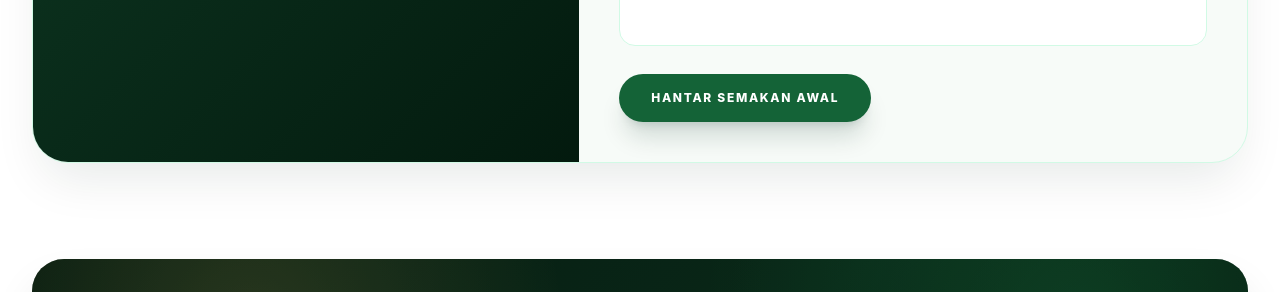
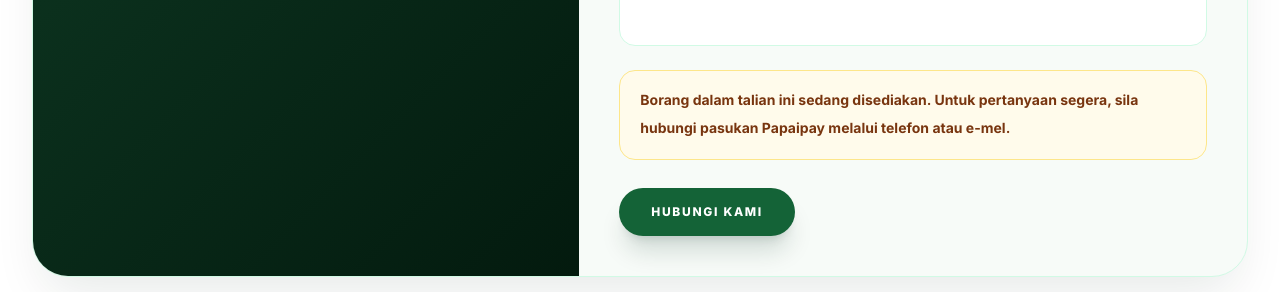
Before and after one commit to Neugens-Solution/papaipay-website, a Next.js app: page /apply in a window 1280 px wide. Shown: the part 1639-1931 px from the top of the page. Built offline with nearby package versions, Linux system fonts and the light colour scheme; no server answers.

Commit message:
Make public forms honest for preview (#42)

```diff
--- a/app/apply/page-client.tsx
+++ b/app/apply/page-client.tsx
@@ -1,6 +1,6 @@
 "use client";
 
-import { FormEvent, useState } from "react";
+import { FormEvent } from "react";
 
 import { Footer as SiteFooter, Header as SiteHeader } from "../site-components";
 
@@ -41,24 +41,8 @@ function RadioGroup({ legend, name }: { legend: string; name: string }) {
 }
 
 export default function ApplyPage() {
-  const [status, setStatus] = useState<"idle" | "loading" | "success" | "error">("idle");
-
   function handleSubmit(event: FormEvent<HTMLFormElement>) {
     event.preventDefault();
-    const form = event.currentTarget;
-
-    if (!form.checkValidity()) {
-      setStatus("error");
-      form.reportValidity();
-      return;
-    }
-
-    setStatus("loading");
-
-    window.setTimeout(() => {
-      setStatus("success");
-      form.reset();
-    }, 700);
   }
 
   return (
@@ -102,7 +86,7 @@ export default function ApplyPage() {
             </div>
           </aside>
 
-          <form noValidate onSubmit={handleSubmit} className="p-6 md:p-10" action="/api/apply" method="post">
+          <form noValidate onSubmit={handleSubmit} className="p-6 md:p-10">
             <h2 className="text-2xl font-bold tracking-[-0.04em] text-slate-950 md:text-3xl">Mohon Semakan Awal</h2>
 
             <div className="mt-8 space-y-8">
@@ -139,12 +123,11 @@ export default function ApplyPage() {
               </section>
             </div>
 
-            {status === "success" && <p role="status" className="mt-6 rounded-2xl border border-emerald-200 bg-emerald-50 px-5 py-4 text-sm font-bold leading-7 text-brand-900">Terima kasih. Maklumat anda telah diterima untuk semakan awal. Pasukan Papaipay akan menghubungi anda untuk langkah seterusnya.</p>}
-            {status === "error" && <p role="alert" className="mt-6 rounded-2xl border border-red-200 bg-red-50 px-5 py-4 text-sm font-bold leading-7 text-red-700">Sila lengkapkan maklumat yang diperlukan sebelum menghantar permohonan.</p>}
+            <p role="status" className="mt-6 rounded-2xl border border-amber-200 bg-amber-50 px-5 py-4 text-sm font-bold leading-7 text-amber-900">Borang dalam talian ini sedang disediakan. Untuk pertanyaan segera, sila hubungi pasukan Papaipay melalui telefon atau e-mel.</p>
 
-            <button type="submit" disabled={status === "loading"} className="mt-7 w-full rounded-full bg-brand-700 px-8 py-4 text-xs font-extrabold uppercase tracking-[0.14em] text-white shadow-xl shadow-emerald-950/15 transition hover:-translate-y-0.5 hover:bg-brand-900 disabled:cursor-not-allowed disabled:opacity-70 md:w-auto">
-              {status === "loading" ? "Menghantar..." : "Hantar Semakan Awal"}
-            </button>
+            <a href="/contact" className="mt-7 inline-flex w-full justify-center rounded-full bg-brand-700 px-8 py-4 text-xs font-extrabold uppercase tracking-[0.14em] text-white shadow-xl shadow-emerald-950/15 transition hover:-translate-y-0.5 hover:bg-brand-900 md:w-auto">
+              Hubungi Kami
+            </a>
           </form>
         </div>
       </section>
--- a/app/careers/page-client.tsx
+++ b/app/careers/page-client.tsx
@@ -103,7 +103,7 @@ export default function CareersPage() {
               <div className="mt-10 rounded-2xl border border-white/10 bg-white/10 p-5 text-sm font-semibold leading-7 text-white/78">Pasukan kami akan menyemak permohonan anda dan menghubungi calon yang disenarai pendek.</div>
             </div>
           </div>
-          <form className="bg-[#f7fbf8] p-6 md:p-10">
+          <form onSubmit={(event) => event.preventDefault()} className="bg-[#f7fbf8] p-6 md:p-10">
             <div className="grid gap-5 md:grid-cols-2">
               <Field label="Nama Penuh" placeholder="Nama penuh anda" />
               <Field label="Alamat E-mel" placeholder="you@example.com" type="email" />
@@ -112,7 +112,7 @@ export default function CareersPage() {
             </div>
             <label className="mt-5 grid gap-2 text-sm font-extrabold text-slate-800"><span>Mesej</span><textarea rows={5} required placeholder="Ceritakan secara ringkas tentang pengalaman dan minat kerjaya anda." className="resize-none rounded-2xl border border-emerald-100 bg-white px-5 py-4 text-sm font-semibold text-slate-800 outline-none transition placeholder:text-slate-400 focus:border-brand-700 focus:ring-4 focus:ring-brand-700/10" /></label>
             <label className="mt-5 grid gap-2 text-sm font-extrabold text-slate-800"><span>Muat Naik Resume</span><input required type="file" accept=".pdf,.doc,.docx" className="rounded-2xl border border-dashed border-emerald-200 bg-white px-5 py-4 text-sm font-semibold text-slate-700 outline-none file:mr-4 file:rounded-full file:border-0 file:bg-brand-700 file:px-5 file:py-2.5 file:text-xs file:font-extrabold file:uppercase file:tracking-[0.1em] file:text-white focus:border-brand-700 focus:ring-4 focus:ring-brand-700/10" /></label>
-            <button type="submit" className="mt-7 w-full rounded-full bg-brand-700 px-8 py-4 text-xs font-extrabold uppercase tracking-[0.14em] text-white shadow-xl shadow-emerald-950/15 transition hover:-translate-y-0.5 hover:bg-brand-900 md:w-auto">Hantar Permohonan</button>
+            <p role="status" className="mt-6 rounded-2xl border border-amber-200 bg-amber-50 px-5 py-4 text-sm font-bold leading-7 text-amber-900">Borang permohonan dalam talian dan muat naik resume sedang disediakan. Sila hantar permohonan dan resume anda melalui e-mel sehingga fungsi ini diaktifkan.</p><a href="mailto:career@papaipay.com" className="mt-7 inline-flex w-full justify-center rounded-full bg-brand-700 px-8 py-4 text-xs font-extrabold uppercase tracking-[0.14em] text-white shadow-xl shadow-emerald-950/15 transition hover:-translate-y-0.5 hover:bg-brand-900 md:w-auto">E-mel Resume</a>
           </form>
         </div>
       </section>
--- a/app/contact/page-client.tsx
+++ b/app/contact/page-client.tsx
@@ -96,7 +96,7 @@ export default function ContactPage() {
               <div className="mt-10 rounded-2xl border border-white/10 bg-white/10 p-5 text-sm font-semibold leading-7 text-white/78">Untuk pertanyaan segera, sila hubungi kami melalui telefon pada waktu pejabat.</div>
             </div>
           </div>
-          <form className="p-6 md:p-10">
+          <form onSubmit={(event) => event.preventDefault()} className="p-6 md:p-10">
             <div className="grid gap-5 md:grid-cols-2">
               <Field label="Nama Penuh" placeholder="Nama anda" />
               <Field label="Nombor Telefon" placeholder="03-6279 0080" type="tel" />
@@ -104,7 +104,7 @@ export default function ContactPage() {
               <label className="grid gap-2 text-sm font-extrabold text-slate-800"><span>Perkhidmatan Yang Diminati</span><select className="h-14 rounded-2xl border border-emerald-100 bg-white px-5 text-sm font-semibold text-slate-800 outline-none transition focus:border-brand-700 focus:ring-4 focus:ring-brand-700/10">{enquiryTypes.map((type) => <option key={type}>{type}</option>)}</select></label>
             </div>
             <label className="mt-5 grid gap-2 text-sm font-extrabold text-slate-800"><span>Mesej</span><textarea rows={6} placeholder="Ceritakan secara ringkas tentang pertanyaan anda." className="resize-none rounded-2xl border border-emerald-100 bg-white px-5 py-4 text-sm font-semibold text-slate-800 outline-none transition placeholder:text-slate-400 focus:border-brand-700 focus:ring-4 focus:ring-brand-700/10" /></label>
-            <button type="submit" className="mt-7 w-full rounded-full bg-brand-700 px-8 py-4 text-xs font-extrabold uppercase tracking-[0.14em] text-white shadow-xl shadow-emerald-950/15 transition hover:-translate-y-0.5 hover:bg-brand-900 md:w-auto">Hantar Pertanyaan</button>
+            <p role="status" className="mt-6 rounded-2xl border border-amber-200 bg-amber-50 px-5 py-4 text-sm font-bold leading-7 text-amber-900">Borang dalam talian ini sedang disediakan. Untuk pertanyaan segera, sila hubungi pasukan Papaipay melalui telefon atau e-mel.</p><a href="tel:0362790080" className="mt-7 inline-flex w-full justify-center rounded-full bg-brand-700 px-8 py-4 text-xs font-extrabold uppercase tracking-[0.14em] text-white shadow-xl shadow-emerald-950/15 transition hover:-translate-y-0.5 hover:bg-brand-900 md:w-auto">Hubungi Kami</a>
           </form>
         </div>
       </section>
--- a/app/en/apply/page-client.tsx
+++ b/app/en/apply/page-client.tsx
@@ -1,6 +1,6 @@
 "use client";
 
-import { FormEvent, useState } from "react";
+import { FormEvent } from "react";
 
 import { Footer as SiteFooter, Header as SiteHeader } from "../../site-components";
 
@@ -41,24 +41,8 @@ function RadioGroup({ legend, name }: { legend: string; name: string }) {
 }
 
 export default function ApplyPage() {
-  const [status, setStatus] = useState<"idle" | "loading" | "success" | "error">("idle");
-
   function handleSubmit(event: FormEvent<HTMLFormElement>) {
     event.preventDefault();
-    const form = event.currentTarget;
-
-    if (!form.checkValidity()) {
-      setStatus("error");
-      form.reportValidity();
-      return;
-    }
-
-    setStatus("loading");
-
-    window.setTimeout(() => {
-      setStatus("success");
-      form.reset();
-    }, 700);
   }
 
   return (
@@ -102,7 +86,7 @@ export default function ApplyPage() {
             </div>
           </aside>
 
-          <form noValidate onSubmit={handleSubmit} className="p-6 md:p-10" action="/api/apply" method="post">
+          <form noValidate onSubmit={handleSubmit} className="p-6 md:p-10">
             <h2 className="text-2xl font-bold tracking-[-0.04em] text-slate-950 md:text-3xl">Apply for Initial Review</h2>
 
             <div className="mt-8 space-y-8">
@@ -139,12 +123,11 @@ export default function ApplyPage() {
               </section>
             </div>
 
-            {status === "success" && <p role="status" className="mt-6 rounded-2xl border border-emerald-200 bg-emerald-50 px-5 py-4 text-sm font-bold leading-7 text-brand-900">Thank you. Your information has been received for initial review. The Papaipay team will contact you for the next steps.</p>}
-            {status === "error" && <p role="alert" className="mt-6 rounded-2xl border border-red-200 bg-red-50 px-5 py-4 text-sm font-bold leading-7 text-red-700">Please complete the required information before submitting your application.</p>}
+            <p role="status" className="mt-6 rounded-2xl border border-amber-200 bg-amber-50 px-5 py-4 text-sm font-bold leading-7 text-amber-900">This online form is being prepared. For immediate enquiries, please contact the Papaipay team by phone or email.</p>
 
-            <button type="submit" disabled={status === "loading"} className="mt-7 w-full rounded-full bg-brand-700 px-8 py-4 text-xs font-extrabold uppercase tracking-[0.14em] text-white shadow-xl shadow-emerald-950/15 transition hover:-translate-y-0.5 hover:bg-brand-900 disabled:cursor-not-allowed disabled:opacity-70 md:w-auto">
-              {status === "loading" ? "Submitting..." : "Submit for Review"}
-            </button>
+            <a href="/en/contact" className="mt-7 inline-flex w-full justify-center rounded-full bg-brand-700 px-8 py-4 text-xs font-extrabold uppercase tracking-[0.14em] text-white shadow-xl shadow-emerald-950/15 transition hover:-translate-y-0.5 hover:bg-brand-900 md:w-auto">
+              Contact Us
+            </a>
           </form>
         </div>
       </section>
--- a/app/en/careers/page-client.tsx
+++ b/app/en/careers/page-client.tsx
@@ -103,7 +103,7 @@ export default function CareersPage() {
               <div className="mt-10 rounded-2xl border border-white/10 bg-white/10 p-5 text-sm font-semibold leading-7 text-white/78">Our team will review your application and contact shortlisted candidates.</div>
             </div>
           </div>
-          <form className="bg-[#f7fbf8] p-6 md:p-10">
+          <form onSubmit={(event) => event.preventDefault()} className="bg-[#f7fbf8] p-6 md:p-10">
             <div className="grid gap-5 md:grid-cols-2">
               <Field label="Full Name" placeholder="Your full name" />
               <Field label="Email Address" placeholder="you@example.com" type="email" />
@@ -112,7 +112,7 @@ export default function CareersPage() {
             </div>
             <label className="mt-5 grid gap-2 text-sm font-extrabold text-slate-800"><span>Message</span><textarea rows={5} required placeholder="Briefly tell us about your experience and career interests." className="resize-none rounded-2xl border border-emerald-100 bg-white px-5 py-4 text-sm font-semibold text-slate-800 outline-none transition placeholder:text-slate-400 focus:border-brand-700 focus:ring-4 focus:ring-brand-700/10" /></label>
             <label className="mt-5 grid gap-2 text-sm font-extrabold text-slate-800"><span>Upload Resume</span><input required type="file" accept=".pdf,.doc,.docx" className="rounded-2xl border border-dashed border-emerald-200 bg-white px-5 py-4 text-sm font-semibold text-slate-700 outline-none file:mr-4 file:rounded-full file:border-0 file:bg-brand-700 file:px-5 file:py-2.5 file:text-xs file:font-extrabold file:uppercase file:tracking-[0.1em] file:text-white focus:border-brand-700 focus:ring-4 focus:ring-brand-700/10" /></label>
-            <button type="submit" className="mt-7 w-full rounded-full bg-brand-700 px-8 py-4 text-xs font-extrabold uppercase tracking-[0.14em] text-white shadow-xl shadow-emerald-950/15 transition hover:-translate-y-0.5 hover:bg-brand-900 md:w-auto">Submit Application</button>
+            <p role="status" className="mt-6 rounded-2xl border border-amber-200 bg-amber-50 px-5 py-4 text-sm font-bold leading-7 text-amber-900">The online application form and resume upload are being prepared. Please send your application and resume by email until this feature is activated.</p><a href="mailto:career@papaipay.com" className="mt-7 inline-flex w-full justify-center rounded-full bg-brand-700 px-8 py-4 text-xs font-extrabold uppercase tracking-[0.14em] text-white shadow-xl shadow-emerald-950/15 transition hover:-translate-y-0.5 hover:bg-brand-900 md:w-auto">Email Resume</a>
           </form>
         </div>
       </section>
--- a/app/en/contact/page-client.tsx
+++ b/app/en/contact/page-client.tsx
@@ -96,7 +96,7 @@ export default function ContactPage() {
               <div className="mt-10 rounded-2xl border border-white/10 bg-white/10 p-5 text-sm font-semibold leading-7 text-white/78">For urgent enquiries, please call us during office hours.</div>
             </div>
           </div>
-          <form className="p-6 md:p-10">
+          <form onSubmit={(event) => event.preventDefault()} className="p-6 md:p-10">
             <div className="grid gap-5 md:grid-cols-2">
               <Field label="Full Name" placeholder="Your name" />
               <Field label="Phone Number" placeholder="03-6279 0080" type="tel" />
@@ -104,7 +104,7 @@ export default function ContactPage() {
               <label className="grid gap-2 text-sm font-extrabold text-slate-800"><span>Service of Interest</span><select className="h-14 rounded-2xl border border-emerald-100 bg-white px-5 text-sm font-semibold text-slate-800 outline-none transition focus:border-brand-700 focus:ring-4 focus:ring-brand-700/10">{enquiryTypes.map((type) => <option key={type}>{type}</option>)}</select></label>
             </div>
             <label className="mt-5 grid gap-2 text-sm font-extrabold text-slate-800"><span>Message</span><textarea rows={6} placeholder="Briefly tell us about your enquiry." className="resize-none rounded-2xl border border-emerald-100 bg-white px-5 py-4 text-sm font-semibold text-slate-800 outline-none transition placeholder:text-slate-400 focus:border-brand-700 focus:ring-4 focus:ring-brand-700/10" /></label>
-            <button type="submit" className="mt-7 w-full rounded-full bg-brand-700 px-8 py-4 text-xs font-extrabold uppercase tracking-[0.14em] text-white shadow-xl shadow-emerald-950/15 transition hover:-translate-y-0.5 hover:bg-brand-900 md:w-auto">Submit Enquiry</button>
+            <p role="status" className="mt-6 rounded-2xl border border-amber-200 bg-amber-50 px-5 py-4 text-sm font-bold leading-7 text-amber-900">This online form is being prepared. For immediate enquiries, please contact the Papaipay team by phone or email.</p><a href="tel:0362790080" className="mt-7 inline-flex w-full justify-center rounded-full bg-brand-700 px-8 py-4 text-xs font-extrabold uppercase tracking-[0.14em] text-white shadow-xl shadow-emerald-950/15 transition hover:-translate-y-0.5 hover:bg-brand-900 md:w-auto">Contact Us</a>
           </form>
         </div>
       </section>
--- a/app/page-client.tsx
+++ b/app/page-client.tsx
@@ -258,16 +258,16 @@ export default function Home() {
             <div className="relative">
               <p className="text-xs font-extrabold uppercase tracking-[0.24em] text-[#d6b95f]">Mulakan Hari Ini</p>
               <h2 className="mt-4 max-w-md text-3xl font-bold leading-[1.04] tracking-[-0.045em] md:text-4xl">Mulakan Semakan Awal Bersama Papaipay</h2>
-              <p className="mt-4 max-w-md text-sm leading-7 text-white/75">Isi maklumat asas anda dan pasukan Papaipay akan menghubungi anda untuk semakan awal.</p>
+              <p className="mt-4 max-w-md text-sm leading-7 text-white/75">Borang dalam talian ini sedang disediakan. Untuk pertanyaan segera, sila hubungi pasukan Papaipay melalui telefon atau e-mel.</p>
               <div className="mt-6 grid gap-2.5 text-sm font-semibold text-white/80">
                 {["Semakan Awal Percuma", "Sesi konsultasi bersama perunding berpengalaman", "Cadangan Pelan Penyelesaian"].map((item) => (
                   <div key={item} className="flex items-center gap-3"><span className="grid h-6 w-6 place-items-center rounded-full border border-[#d6b95f]/50 text-[#d6b95f]">✓</span>{item}</div>
                 ))}
               </div>
-              <p className="mt-6 rounded-2xl border border-white/10 bg-white/10 px-4 py-3 text-xs font-semibold text-white/75">Kami akan hubungi anda dalam masa 1–2 hari bekerja.</p>
+              <p className="mt-6 rounded-2xl border border-white/10 bg-white/10 px-4 py-3 text-xs font-semibold text-white/75">Gunakan pautan di bawah untuk meneruskan ke halaman semakan awal atau hubungi pasukan kami.</p>
             </div>
           </div>
-          <form className="grid content-center gap-3 bg-white p-6 md:p-7 lg:p-8">
+          <div className="grid content-center gap-3 bg-white p-6 md:p-7 lg:p-8">
             {["Nama penuh", "Nombor telefon", "Alamat E-mel"].map((label) => (
               <label key={label} className="grid gap-1.5 text-xs font-bold text-slate-600">
                 {label}
@@ -278,8 +278,8 @@ export default function Home() {
               Catatan ringkas
               <textarea className="min-h-20 rounded-xl border border-slate-200 bg-slate-50 px-4 py-3 text-sm font-medium text-slate-900 outline-none transition placeholder:text-slate-400 focus:border-brand-700 focus:bg-white" placeholder="Catatan ringkas" />
             </label>
-            <button type="button" className="mt-1 rounded-full bg-brand-700 px-6 py-2.5 text-xs font-extrabold uppercase tracking-[0.12em] text-white shadow-lg shadow-emerald-950/15 transition hover:-translate-y-0.5 hover:bg-brand-900">Hantar Permohonan</button>
-          </form>
+            <a href="/apply" className="mt-1 rounded-full bg-brand-700 px-6 py-2.5 text-center text-xs font-extrabold uppercase tracking-[0.12em] text-white shadow-lg shadow-emerald-950/15 transition hover:-translate-y-0.5 hover:bg-brand-900">Mohon Semakan Awal</a>
+          </div>
         </div>
       </section>
 
```
